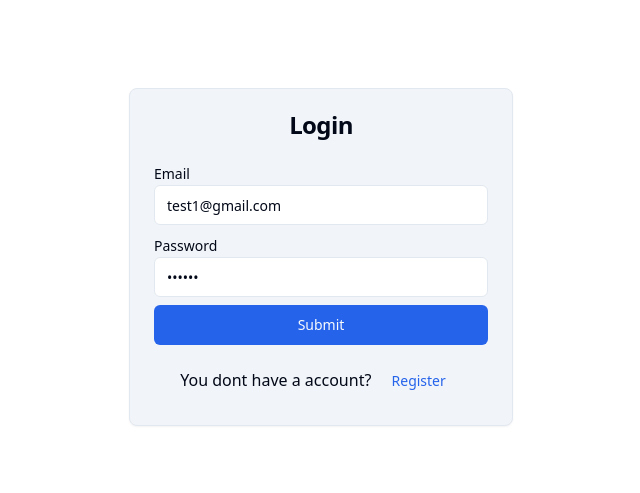
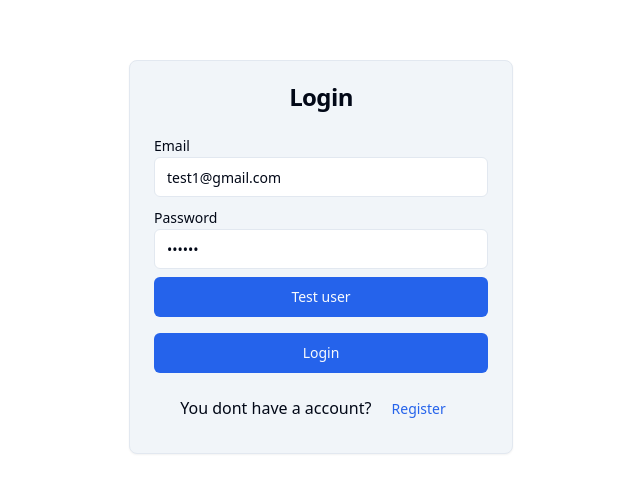
Before and after one commit to sloik89/E-commerce-typescript, a React (Vite) app in the folder frontend/: page /login in a window 1280 px wide. Shown: the part 143-636 px from the top of the page, without its empty margins (319-959 px from the left). Built offline with nearby package versions, Linux system fonts and the light colour scheme.

Commit message:
refactor active user

```diff
--- a/frontend/package.json
+++ b/frontend/package.json
@@ -12,6 +12,7 @@
   "dependencies": {
     "@radix-ui/react-checkbox": "^1.0.4",
     "@radix-ui/react-dropdown-menu": "^2.0.6",
+    "@radix-ui/react-icons": "^1.3.0",
     "@radix-ui/react-label": "^2.0.2",
     "@radix-ui/react-select": "^2.0.0",
     "@radix-ui/react-separator": "^1.0.3",
--- /dev/null
+++ b/frontend/src/components/SubmitBtn.tsx
@@ -0,0 +1,28 @@
+import { useNavigation } from "react-router-dom";
+import { ReloadIcon } from "@radix-ui/react-icons";
+import { Button } from "./ui/button";
+
+const SubmitBtn = ({
+  text,
+  className,
+}: {
+  text: string;
+  className?: string;
+}) => {
+  const navigation = useNavigation();
+  const isSubmiting = navigation.state === "submitting";
+  return (
+    <Button type="submit" className={className} disabled={isSubmiting}>
+      {isSubmiting ? (
+        <span className="flex">
+          <ReloadIcon className="mr-2 h-4 w-4 animate-spin" />
+          Submiting ...
+        </span>
+      ) : (
+        text
+      )}
+    </Button>
+  );
+};
+
+export default SubmitBtn;
--- a/frontend/src/components/index.ts
+++ b/frontend/src/components/index.ts
@@ -25,3 +25,4 @@ export { default as SelectProductColor } from "./SelectProductColor";
 export { default as SelectProductAmount } from "./SelectProductAmount";
 export { default as CartItemsList } from "./CartItemsList";
 export { default as CartTotals } from "./CartTotals";
+export { default as SubmitBtn } from "./SubmitBtn";
--- a/frontend/src/pages/Cart.tsx
+++ b/frontend/src/pages/Cart.tsx
@@ -5,7 +5,7 @@ import { Link } from "react-router-dom";
 import { useAppSelector } from "@/hooks";
 import { CartItemsList, CartTotals, SectionTitle } from "../components";
 const Cart = () => {
-  const user = null;
+  const { user } = useAppSelector((state) => state.userState);
   const { numItemsInCart } = useAppSelector((state) => state.cartState);
   if (numItemsInCart === 0) {
     return <SectionTitle text="Empty card" />;
--- a/frontend/src/pages/Checkout.tsx
+++ b/frontend/src/pages/Checkout.tsx
@@ -1,6 +1,9 @@
+import { useAppSelector } from "@/hooks";
 import React from "react";
 
 const Checkout = () => {
+  const { user } = useAppSelector((state) => state.userState);
+  console.log(user);
   return <div>Checkout</div>;
 };
 
--- a/frontend/src/pages/Login.tsx
+++ b/frontend/src/pages/Login.tsx
@@ -1,4 +1,11 @@
-import { redirect, Link, Form, ActionFunction } from "react-router-dom";
+import {
+  redirect,
+  Link,
+  Form,
+  ActionFunction,
+  useNavigate,
+} from "react-router-dom";
+import React from "react";
 import { Card, CardHeader, CardContent, CardTitle } from "@/components/ui/card";
 import { Button } from "@/components/ui/button";
 import { toast } from "@/components/ui/use-toast";
@@ -7,7 +14,7 @@ import { customFetch } from "@/utilis";
 import { useDispatch } from "react-redux";
 import { type ReduxStore } from "@/store";
 import { loginUser } from "@/features/user/userSlice";
-import { FormInput } from "@/components";
+import { FormInput, SubmitBtn } from "@/components";
 export const action =
   (store: ReduxStore): ActionFunction =>
   async ({ request }): Promise<null | Response> => {
@@ -26,6 +33,21 @@ export const action =
     return null;
   };
 const Login = () => {
+  const navigate = useNavigate();
+  const dispatch = useDispatch();
+  const handleTestUser = async (e: React.FormEvent) => {
+    e.preventDefault();
+    console.log(e);
+    const userCredential = {
+      email: "test1@gmail.com",
+      password: "secret",
+    };
+    const res = await customFetch.post("/auth/login", userCredential);
+    dispatch(loginUser(res.data.user));
+    console.log(res);
+
+    navigate("/products");
+  };
   return (
     <section className="h-screen grid place-items-center">
       <Card className="w-96 bg-muted">
@@ -46,9 +68,14 @@ const Login = () => {
               name="password"
               defaultValue="secret"
             />
-            <Button className="w-full" type="submit" variant="default">
-              Submit
+            <Button
+              className="w-full"
+              variant="default"
+              onClick={handleTestUser}
+            >
+              Test user
             </Button>
+            <SubmitBtn className="w-full mt-4" text="Login" />
             <p className="text-center mt-4">
               You dont have a account?{" "}
               <Button type="button" asChild variant="link">
```
Also changed, not shown: 1 other file (tests, documents, lock files or other folders).
